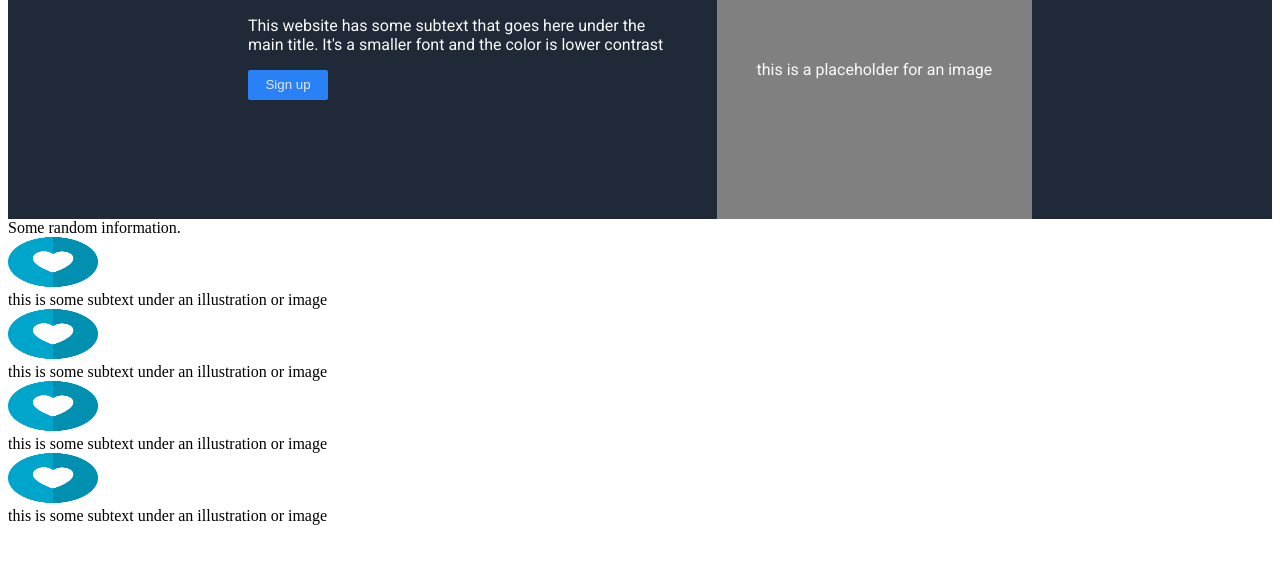
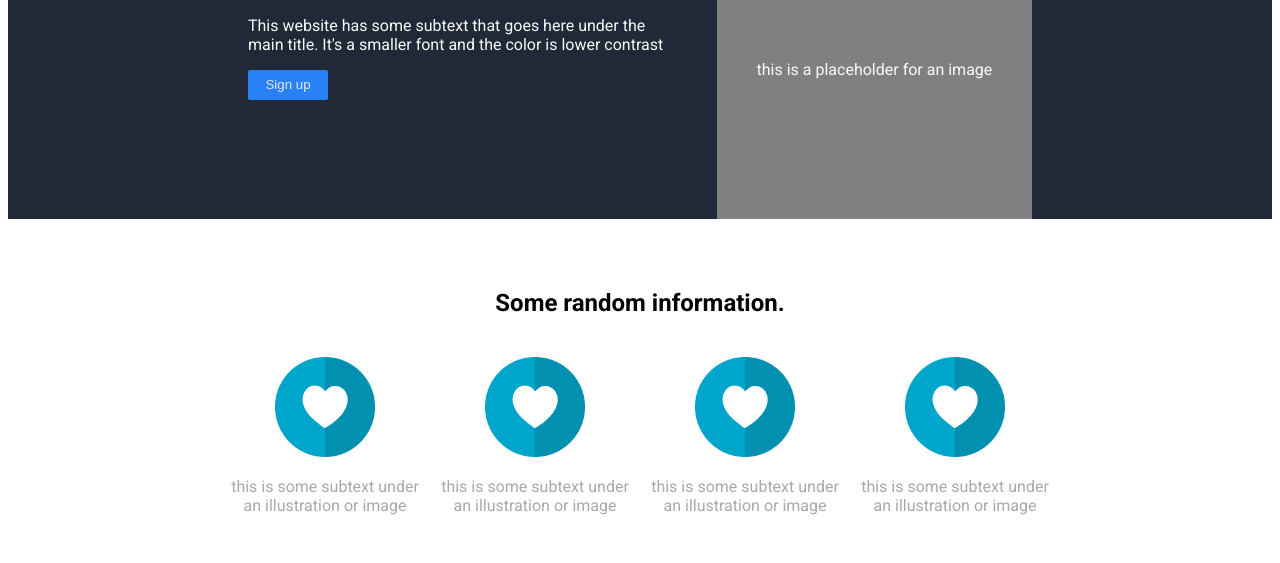
Before and after one commit to malisingh/landing-page, a plain HTML site: page index.html in a window 1280 px wide. Shown: the part 143-706 px from the top of the page. Drawn offline with Linux system fonts and the light colour scheme.

Commit message:
styled section 2

```diff
--- a/index.html
+++ b/index.html
@@ -36,47 +36,39 @@
       </div>
       <!-- Second section -->
       <div class="section2">
-        <div class="title">Some random information.</div>
-        <div class="section2-container">
-          <div class="info">
+        <h2>Some random information.</h2>
+        <div class="section2-cards">
+          <div class="card">
             <img
               src="./img/section2-icon.jpg"
               alt="blue heart cutout icon"
               class="section2-img"
             />
-            <div class="text">
-              this is some subtext under an illustration or image
-            </div>
+            <p>this is some subtext under an illustration or image</p>
           </div>
-          <div class="info">
+          <div class="card">
             <img
               src="./img/section2-icon.jpg"
               alt="blue heart cutout icon"
               class="section2-img"
             />
-            <div class="text">
-              this is some subtext under an illustration or image
-            </div>
+            <p>this is some subtext under an illustration or image</p>
           </div>
-          <div class="info">
+          <div class="card">
             <img
               src="./img/section2-icon.jpg"
               alt="blue heart cutout icon"
               class="section2-img"
             />
-            <div class="text">
-              this is some subtext under an illustration or image
-            </div>
+            <p>this is some subtext under an illustration or image</p>
           </div>
-          <div class="info">
+          <div class="card">
             <img
               src="./img/section2-icon.jpg"
               alt="blue heart cutout icon"
               class="section2-img"
             />
-            <div class="text">
-              this is some subtext under an illustration or image
-            </div>
+            <p>this is some subtext under an illustration or image</p>
           </div>
         </div>
       </div>
--- a/styles.css
+++ b/styles.css
@@ -72,3 +72,32 @@ h1 {
   justify-content: center;
   align-items: center;
 }
+
+.section2 {
+  display: flex;
+  flex-direction: column;
+  padding: 50px 200px 100px;
+  align-items: center;
+  gap: 20px;
+  font-family: Roboto, sans-serif;
+  text-align: center;
+}
+
+.section2-cards {
+  display: flex;
+  gap: 10px;
+}
+
+.card {
+  width: 200px;
+  text-align: center;
+}
+
+.card p {
+  color: darkgray;
+}
+
+.section2-img {
+  width: 100px;
+  height: 100px;
+}
```
